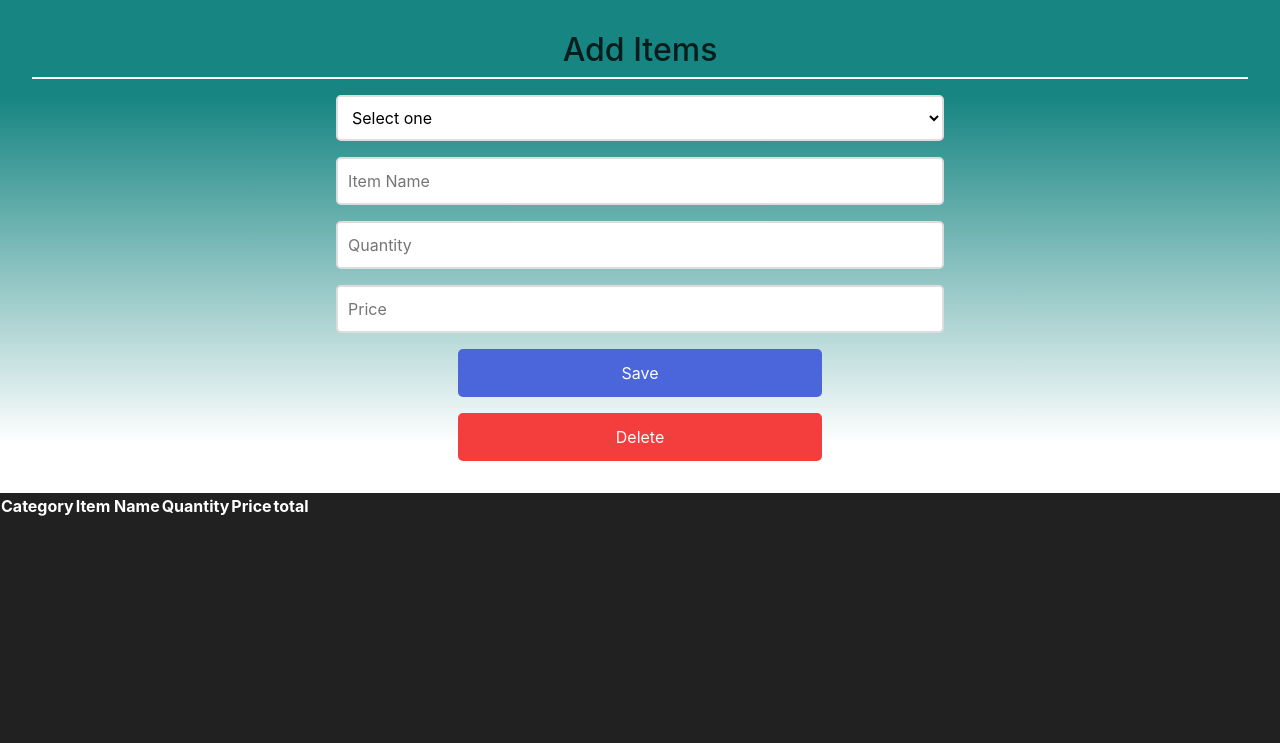
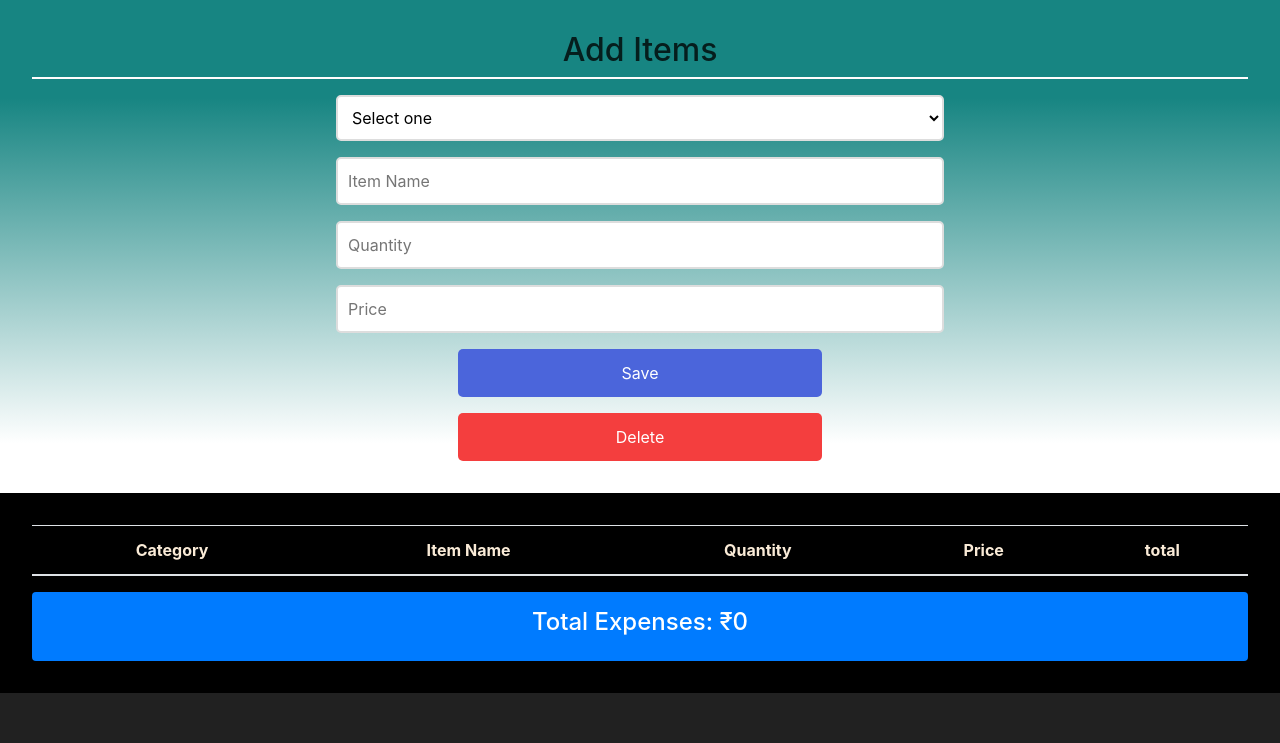
Before and after one commit to AmanGupta0510/YOUREXPENSETRACKER, a Flask app: page /add-expense in a window 1280 px wide. Shown: the part 57-800 px from the top of the page. Run offline with Flask 3, Linux system fonts and the light colour scheme; lists and menus that the app fills with data are empty; some libraries are stand-ins or nearby versions.

```diff
--- a/expenseTracker/models.py
+++ b/expenseTracker/models.py
@@ -41,7 +41,7 @@ class Expense(db.Model):
     id = db.Column(db.Integer(),primary_key = True,nullable=False)
     category_name = db.Column(db.String(length=30),nullable=False)
     item_name = db.Column(db.String(length=30),nullable=False)
-    quantity = db.Column(db.Integer(),nullable=False , default=0)
+    quantity = db.Column(db.Float(),nullable=False , default=0)
     price = db.Column(db.Float(),nullable=False,default=0)
     total = db.Column(db.Float(),nullable=False,default=0)
     user_id = db.Column(db.Integer(),db.ForeignKey('users.id'))
--- a/expenseTracker/routes.py
+++ b/expenseTracker/routes.py
@@ -102,12 +102,15 @@ def add_expense():
 
     data = request.get_json()
     print(data)
-    items = Expense.query.filter_by(item_name=data.get('item'),price=data.get('price')).first()
+    Already_items = Expense.query.filter_by(item_name=data.get('item'),price=data.get('price')).first()
     quantity = int(data.get('quantity') or 0)
     price = int(data.get('price') or 0)
-    if items:
-        items.quantity+=quantity
-        items.total = price*items.quantity
+    if Already_items:
+        print(Already_items.item_name)
+        Already_items.quantity+=quantity
+        Already_items.total = price*Already_items.quantity
+        db.session.add(Already_items)
+        db.session.commit()
     else:
         items = Expense(
                             category_name=data.get('category'),
@@ -122,7 +125,12 @@ def add_expense():
         db.session.commit()
     current_user_id = get_jwt_identity()
     curr_expenses = db.session.query(Expense).filter(Expense.user_id==int(current_user_id)).all()
-    return jsonify( [ ex.to_dict() for ex in curr_expenses ] )
+    total = 0
+    for exp in curr_expenses:
+        print(exp.total)
+        total+=exp.total
+
+    return jsonify({"expenses":[expense.to_dict() for expense in curr_expenses],"total":total})
 
 @app.route('/api/expenses', methods=['GET', 'OPTIONS'])
 @jwt_required()
@@ -133,4 +141,9 @@ def get_expense():
         return '', 200
     current_user_id = get_jwt_identity()
     expected_expense = db.session.query(Expense).filter(Expense.user_id==int(current_user_id)).all()
-    return jsonify([expense.to_dict() for expense in expected_expense])
+    total = 0
+    for exp in expected_expense:
+        print(exp.total)
+        total+=exp.total
+
+    return jsonify({"expenses":[expense.to_dict() for expense in expected_expense],"total":total})
--- a/expenseTracker/static/operation-style.css
+++ b/expenseTracker/static/operation-style.css
@@ -69,3 +69,18 @@ h3 {
 .text-container{
     border-bottom: 2px solid rgb(255, 253, 253);
 }
+
+
+.section-2-add-itmes{
+    background: linear-gradient(360deg, #000000 0%, #000000 100%);
+    height: 100%;
+    /* min-height: 400px; */
+    /* display: flex; */
+    text-align: center;
+    padding: 2rem;
+}
+
+.t-body{
+    font-size: 1.2rem;
+    color: rgb(255, 255, 255);
+}
--- a/expenseTracker/templates/operation.html
+++ b/expenseTracker/templates/operation.html
@@ -29,20 +29,25 @@
     </form>
   </div>
 </section>
-<table id="expense-table">
-  <thead>
-    <tr>
+<section class="section-2-add-itmes">
+<table id="expense-table" class="table">
+  <thead class="t-head">
+    <tr class="t-row">
 
-      <th>Category</th>
-      <th>Item Name</th>
-      <th>Quantity</th>
-      <th>Price</th>
-      <th>total</th>
+      <th scope="col" style="color: antiquewhite;">Category</th>
+      <th scope="col" style="color: antiquewhite;">Item Name</th>
+      <th scope="col" style="color: antiquewhite;">Quantity</th>
+      <th scope="col" style="color: antiquewhite;">Price</th>
+      <th scope="col" style="color: antiquewhite;">total</th>
     </tr>
   </thead>
-  <tbody id="expense-tbody">
+  <tbody id="expense-tbody" class="t-body">
   </tbody>
 </table>
+<div class="total-row mt-3 p-3 bg-primary text-white rounded">
+  <h4>Total Expenses: <span id="totalAmount">₹0</span></h4>
+</div>
+</section>
 
 <script>
   document.addEventListener('DOMContentLoaded', function(){
@@ -75,9 +80,9 @@
         }
       });
       if (response.ok) {
-        const expenses = await response.json();
-        console.log("expenses",expenses)
-        renderTable(expenses);
+        const data = await response.json();
+        console.log("expenses",data)
+        renderTable(data.expenses,data.total);
       }
     }
 
@@ -111,15 +116,15 @@
           price: price})
       });
       if (response.ok) {
-        const expenses = await response.json();
+        const data = await response.json();
 
-        renderTable(expenses);
+        renderTable(data.expenses,data.total);
         form.reset();
       }
     });
 
     // Fix renderTable bug: add 'expenses' param
-    function renderTable(expenses) {
+    function renderTable(expenses,total) {
       tbody.innerHTML = '';
       expenses.forEach(element => {
         const row = document.createElement('tr');
@@ -133,6 +138,8 @@
         `;
         tbody.appendChild(row);
       });
+      document.getElementById('totalAmount').textContent = `₹${total}`;
+
     }
   });
 
```
Also changed, not shown: instance/enpenses.db.
